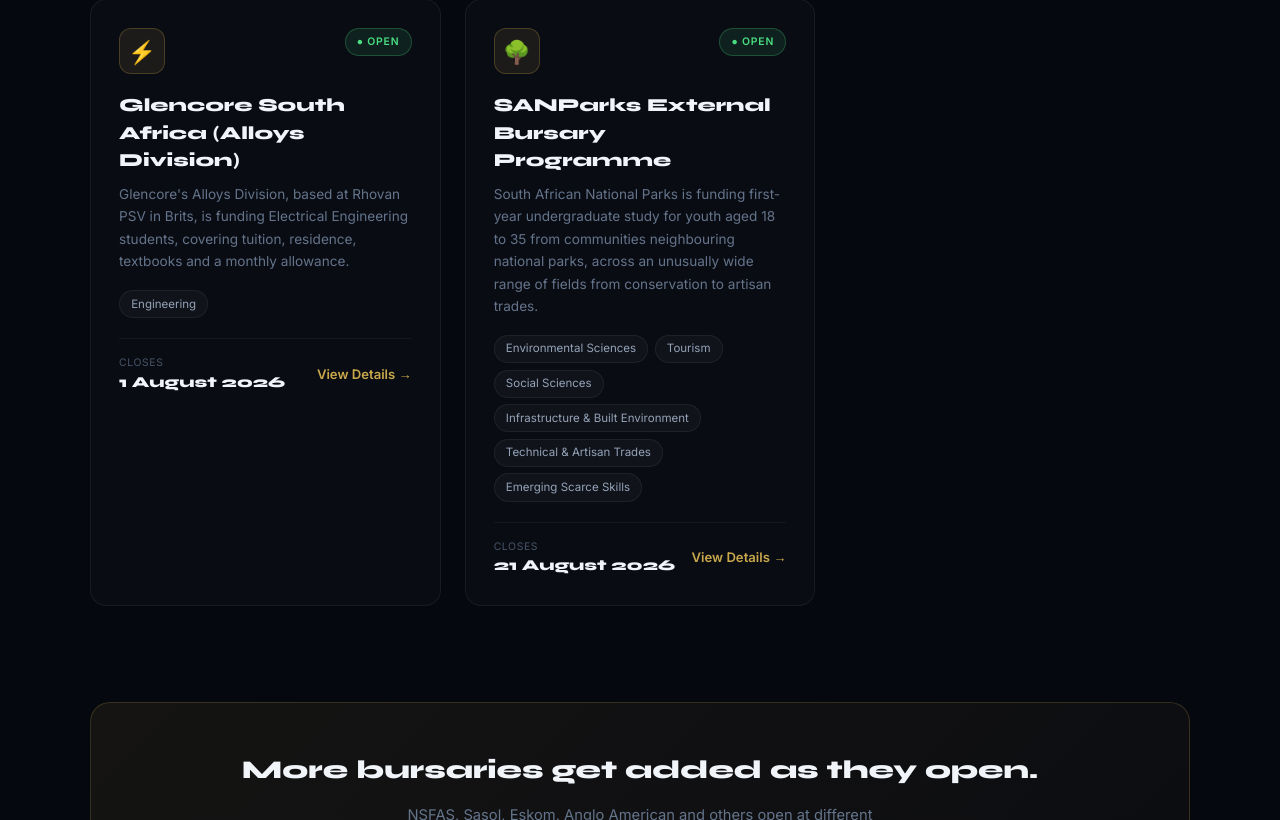
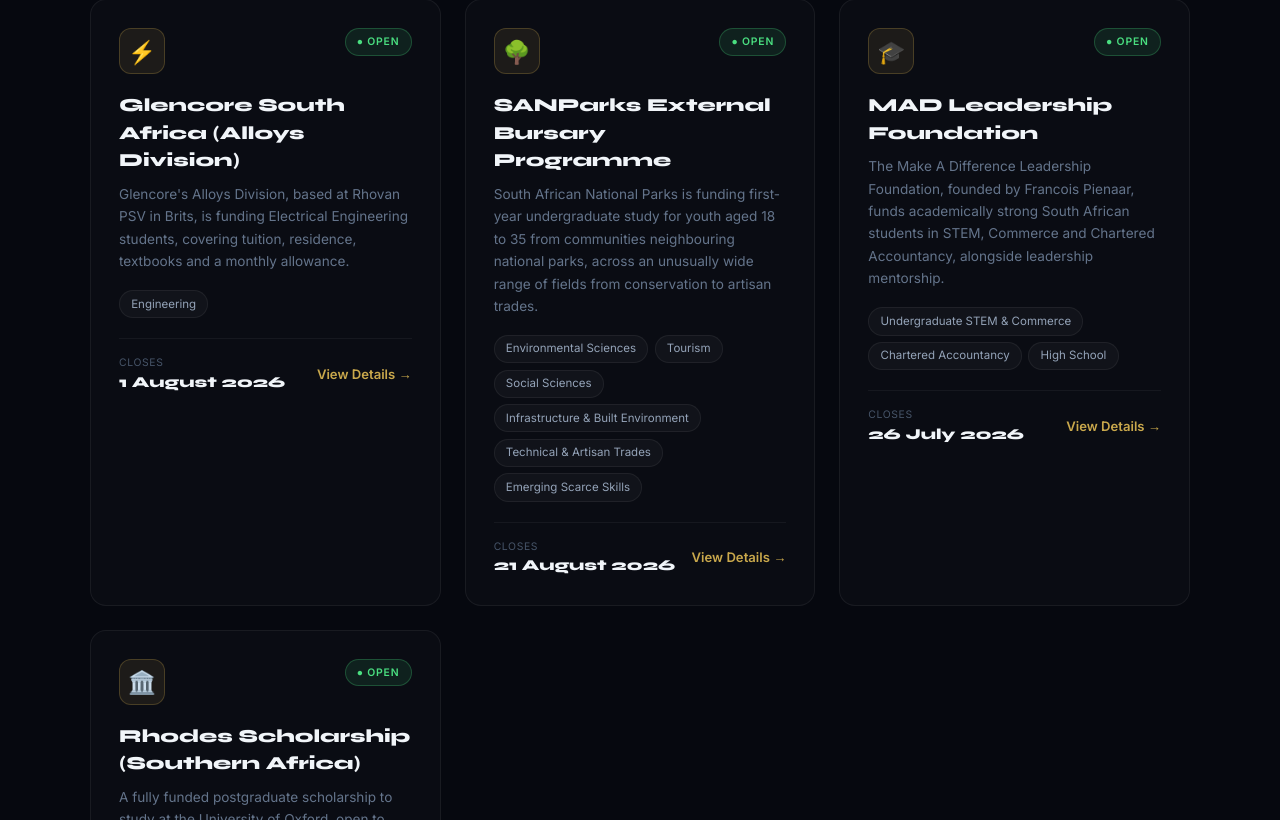
Before and after one commit to sifisofzl16-beep/mastermind-tutoringmmt, a Next.js app: page /bursaries in a window 1280 px wide. Shown: the part 1040-1860 px from the top of the page. Built offline with nearby package versions, Linux system fonts and the light colour scheme.

Commit message:
add MAD Leadership Foundation and Rhodes Scholarship bursaries, both verified against primary sources

```diff
--- a/app/bursaries/data.ts
+++ b/app/bursaries/data.ts
@@ -177,6 +177,67 @@
     applyUrl: "mailto:happy.nhlangwini@sanparks.org?subject=SANParks%20External%20Bursary%20Programme%202027%20Application",
     source: "sanparks.org official vacancies listing",
   },
+  {
+    slug: "mad-leadership-foundation",
+    company: "MAD Leadership Foundation",
+    emoji: "🎓",
+    status: "Open",
+    year: "2027",
+    summary:
+      "The Make A Difference Leadership Foundation, founded by Francois Pienaar, funds academically strong South African students in STEM, Commerce and Chartered Accountancy, alongside leadership mentorship.",
+    about:
+      "MAD Leadership Foundation was founded in 2003 to give academically gifted students from financially disadvantaged backgrounds access to funded education plus structured leadership development and mentorship. For 2027, three tracks are open: a high school scholarship for current Grade 8 learners entering Grade 9, an undergraduate STEM/Commerce scholarship, and a Chartered Accountancy (CA(SA)) scholarship for 1st or 2nd year students.",
+    fields: [
+      { group: "Undergraduate STEM & Commerce", items: ["Science", "Technology", "Engineering", "Mathematics", "Commerce"] },
+      { group: "Chartered Accountancy", items: ["CA(SA) — 1st or 2nd year undergraduate"] },
+      { group: "High School", items: ["Grade 9 entry (current Grade 8 learners at public schools)"] },
+    ],
+    requirements: [
+      "South African citizen",
+      "STEM/Commerce track: Grade 12 (2026) or 1st year tertiary, minimum 65% average",
+      "CA(SA) track: 1st or 2nd year undergraduate, minimum 70% in Financial Accounting",
+      "Gross household income not exceeding R35,000 per month",
+      "Strong leadership qualities and community involvement preferred",
+    ],
+    benefits: [
+      "Funded tuition and study costs",
+      "Structured mentorship and leadership development",
+      "Access to a long-term scholar support network",
+    ],
+    closingDate: "26 July 2026",
+    applyUrl: "https://madleadership.jotform.com/261122534255550",
+    source: "uwc.ac.za official financial aid listing",
+  },
+  {
+    slug: "rhodes-scholarship",
+    company: "Rhodes Scholarship (Southern Africa)",
+    emoji: "🏛️",
+    status: "Open",
+    year: "2027",
+    summary:
+      "A fully funded postgraduate scholarship to study at the University of Oxford, open to graduates from South Africa, Botswana, Lesotho, Malawi, Namibia and Eswatini.",
+    about:
+      "The Rhodes Scholarship, established in 1902, is the oldest international postgraduate scholarship in the world. Ten scholarships are awarded annually across the Southern Africa constituency for full-time Masters or Doctoral study at Oxford, commencing October 2027. It covers Oxford's application fee, tuition for at least two years, and an annual stipend for living costs.",
+    fields: [
+      { group: "Postgraduate Study at Oxford", items: ["Most disciplines and fields of study offered at the University of Oxford"] },
+    ],
+    requirements: [
+      "Citizen or legal permanent resident of South Africa, Botswana, Lesotho, Malawi, Namibia or Eswatini",
+      "Lived in one of these countries for at least 5 of the last 10 years",
+      "Completed, or will complete by July 2027, an undergraduate degree",
+      "Aged 19 to 25 on 1 October 2027",
+      "Meets the specific Oxford course entry requirements for your chosen programme",
+      "Preference given to First Class Honours, GPA 3.70+, an Honours year, or Masters-level study",
+    ],
+    benefits: [
+      "Oxford application fee and tuition fees for at least two years",
+      "Annual stipend covering accommodation and living expenses",
+      "Access to a global community of Rhodes Scholars",
+    ],
+    closingDate: "3 August 2026, 23:59 SAST",
+    applyUrl: "https://www.rhodeshouse.ox.ac.uk/scholarships/applications/southern-africa/",
+    source: "rhodeshouse.ox.ac.uk official Rhodes Trust site",
+  },
 ];
 
 export function getBursary(slug: string) {
```
